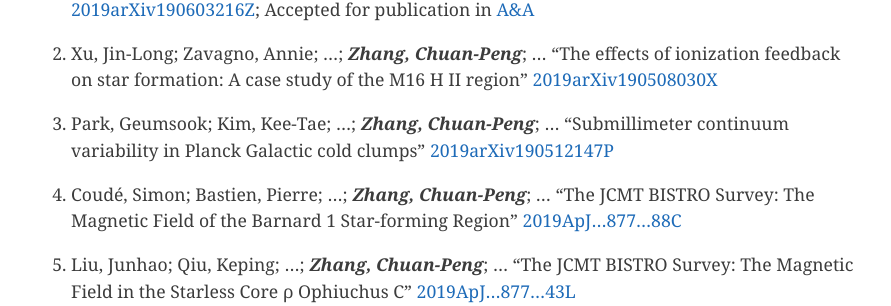
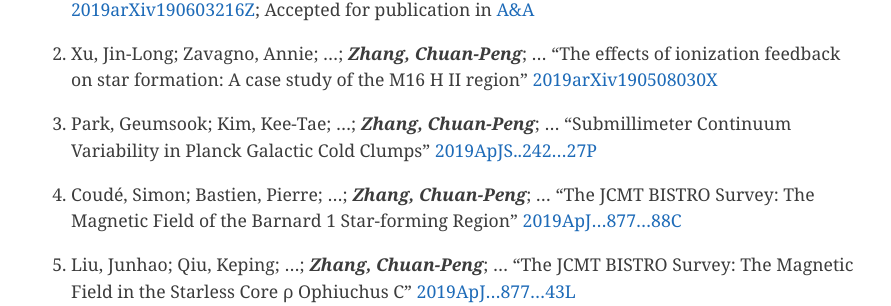
Before and after one commit to zcp521/zcp521.github.io, a Jekyll site: the page built from pub.md, in a window 1280 px wide and 900 px high, scrolled down 669 px. Shown: the part 149-455 px from the top of the window, without its empty margins (193-1084 px from the left). Built offline with Jekyll 4.4.1, drawn with Linux system fonts in a browser that asks for light colours.

Commit message:
Initial commit

```diff
--- a/pub.md
+++ b/pub.md
@@ -24,8 +24,8 @@ tagline: "My publication list"
 	[2019arXiv190508030X](http://adsabs.harvard.edu/abs/2019arXiv190508030X)
 
 34. Park, Geumsook; Kim, Kee-Tae; ...; ***Zhang, Chuan-Peng***; ...
-	"Submillimeter continuum variability in Planck Galactic cold clumps"
-	[2019arXiv190512147P](http://adsabs.harvard.edu/abs/2019arXiv190512147P)
+	"Submillimeter Continuum Variability in Planck Galactic Cold Clumps"
+	[2019ApJS..242...27P](http://adsabs.harvard.edu/abs/2019ApJS..242...27P)
 
 33. Coudé, Simon; Bastien, Pierre; ...; ***Zhang, Chuan-Peng***; ...
 	"The JCMT BISTRO Survey: The Magnetic Field of the Barnard 1 Star-forming Region"
```
